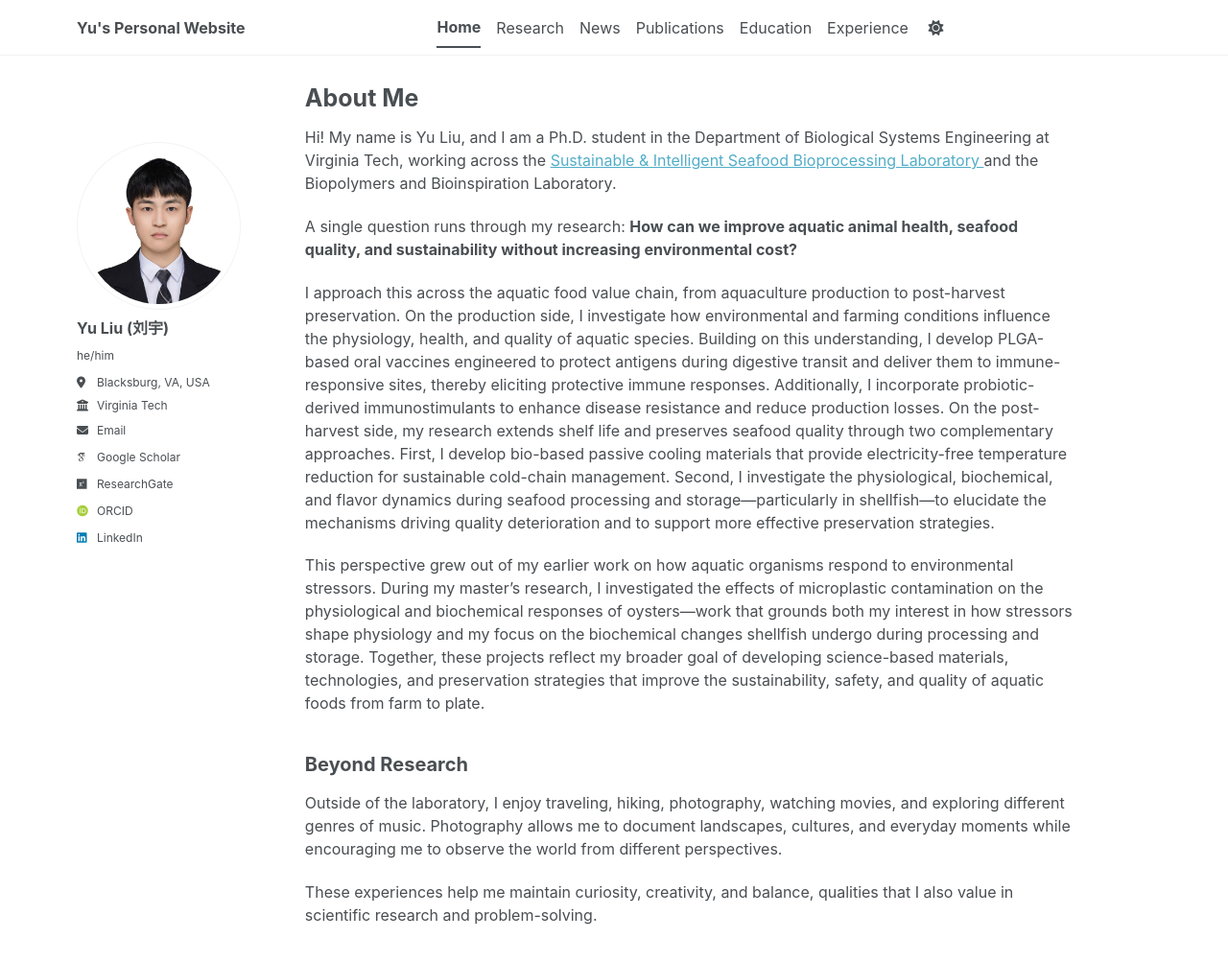
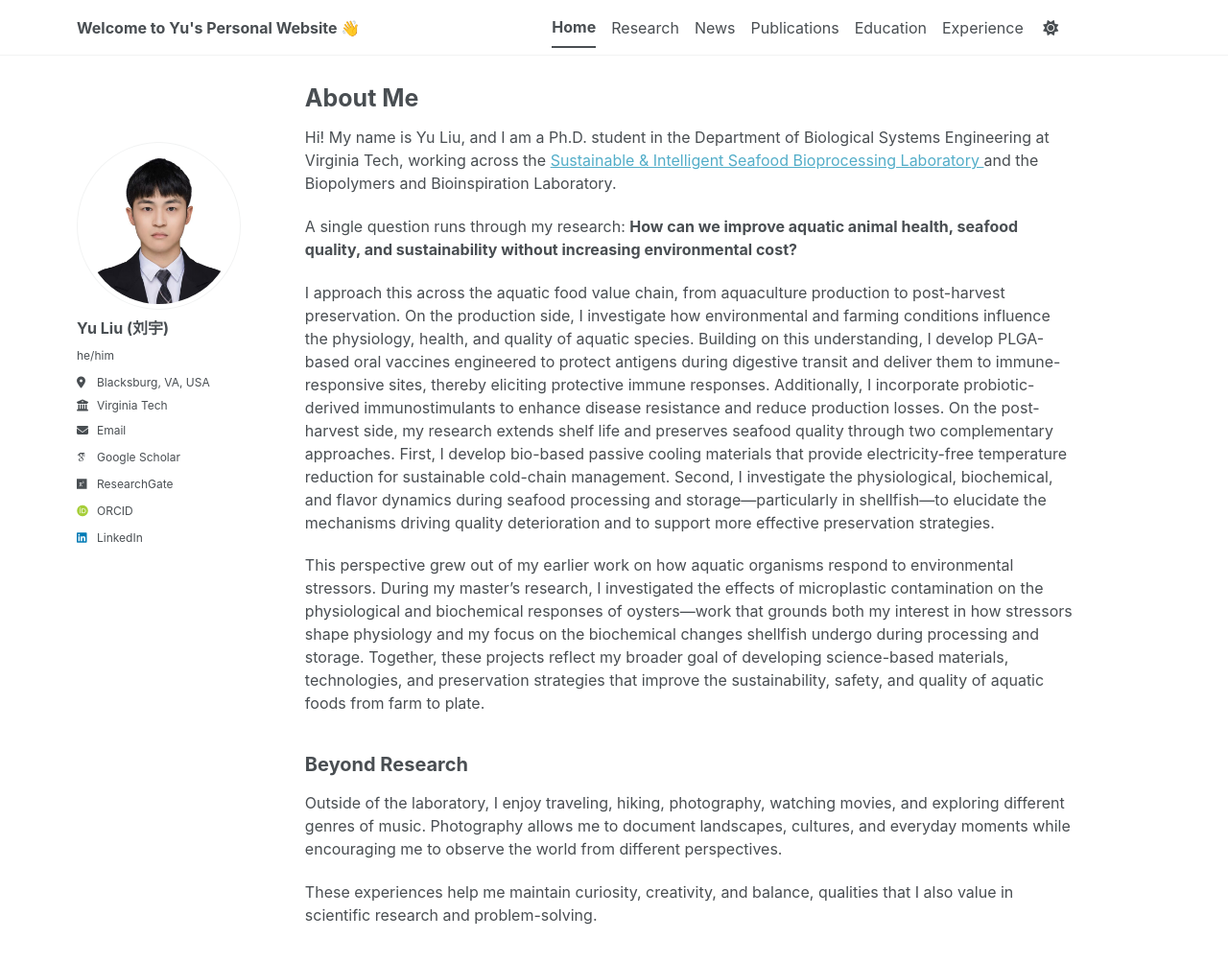
Before and after one commit to yuliu0322/yuliu0322.github.io, a Jekyll site: the page built from _pages/about.md, in a window 1280 px wide and 1019 px high. Shown: the top 1003 px of the window at 96% size. Built offline with Jekyll 4.4.1, drawn with Linux system fonts in a browser that asks for light colours; some web fonts are replaced; a script bundle is joined from its source files by our own code; library files that are not in the unit come from our copies.

Commit message:
Update _config.yml

```diff
--- a/_config.yml
+++ b/_config.yml
@@ -9,7 +9,7 @@
 # Basic Site Settings
 locale                   : "en-US"
 site_theme               : "default" # The available themes options are "default", "air", "sunrise", "mint", "dirt" and "contrast"
-title                    : "Yu's Personal Website"
+title                    : "Welcome to Yu's Personal Website 👋"
 title_separator          : "-"
 name                     : &name "Yu Liu"
 description              : &description "Ph.D. Student at Virginia Tech"   # Update this with a general description of your site, this is the default if not overridden by a page
```
